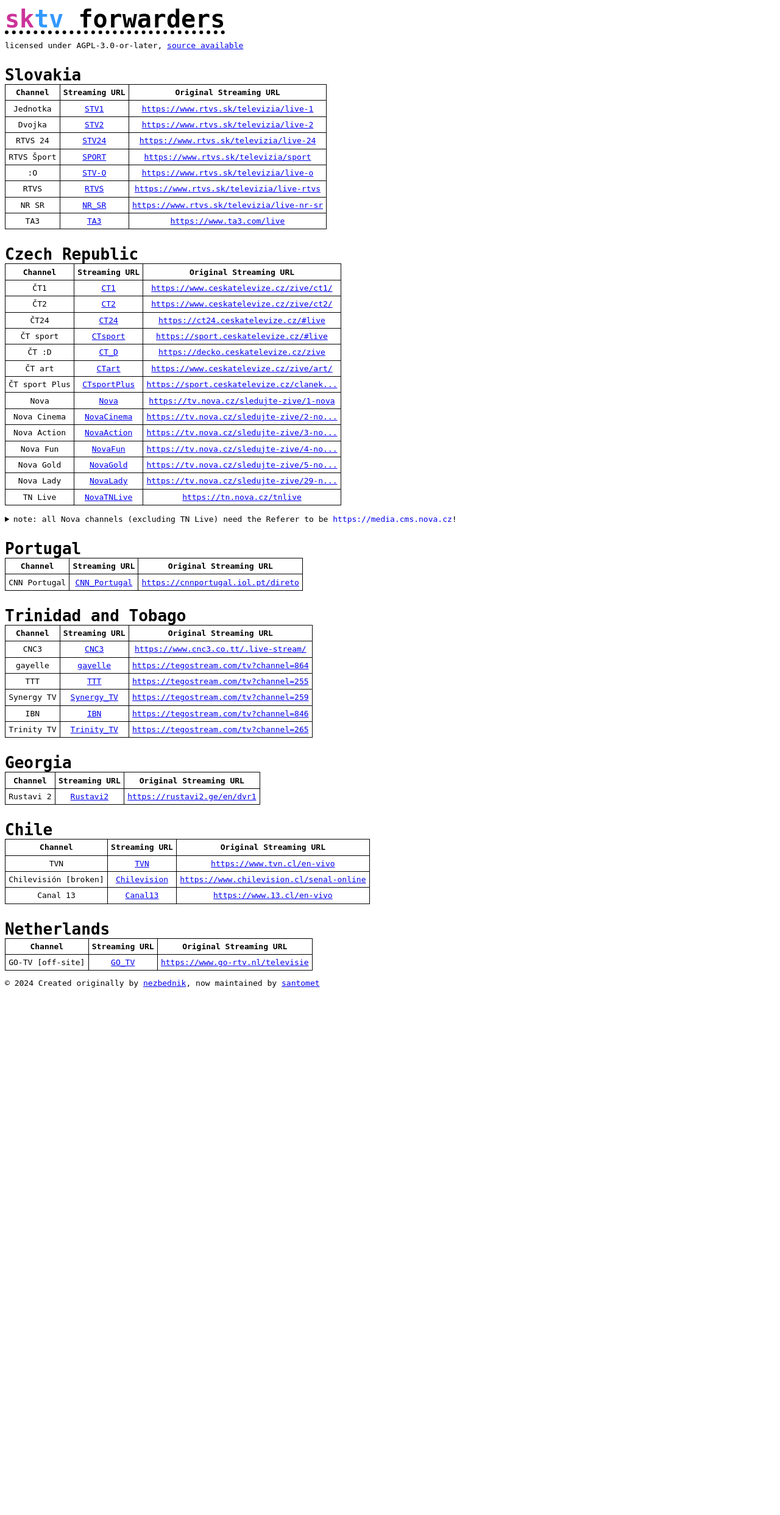
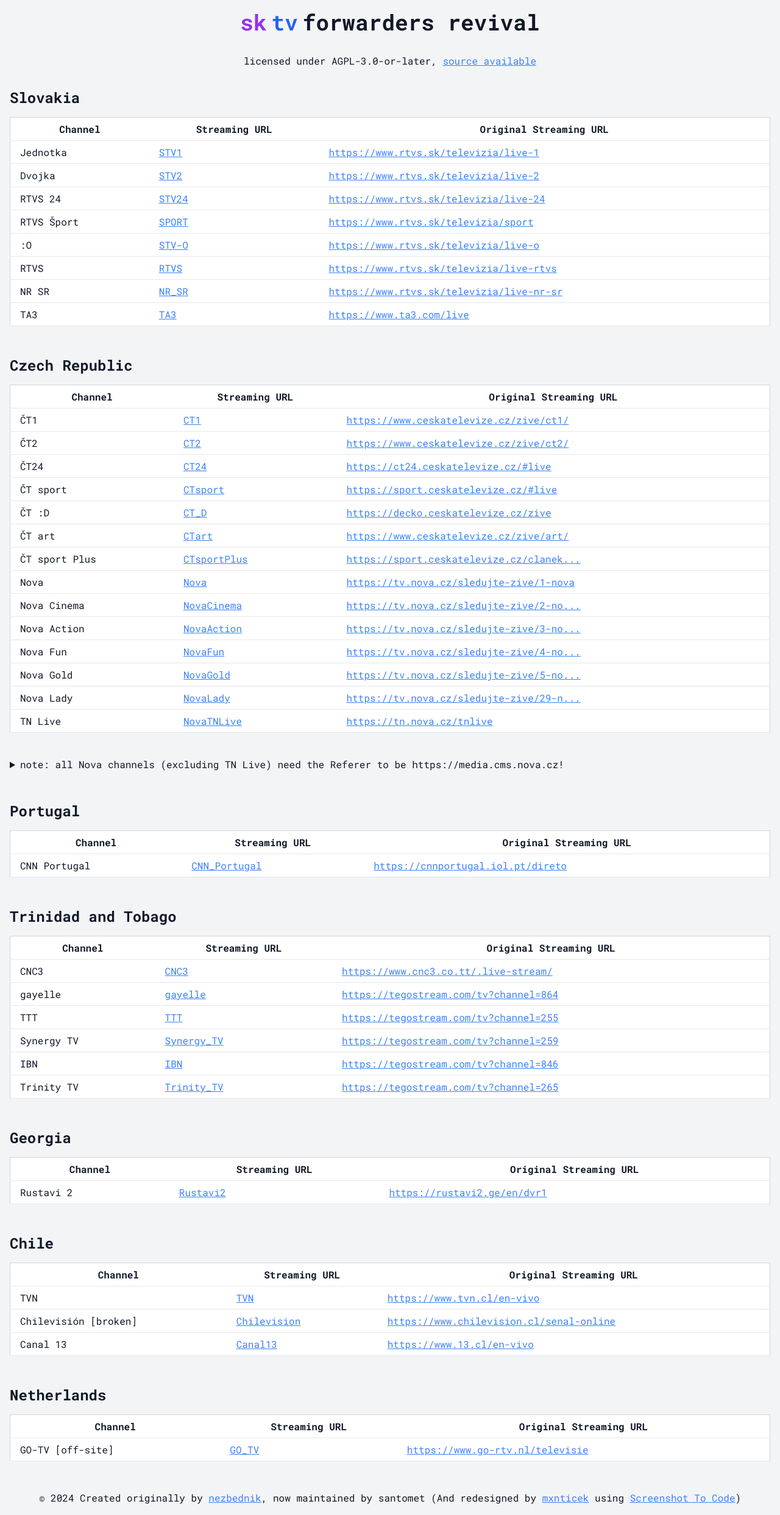
Before and after one commit to santomet/sktv-forwarders, a PHP site: page / in a window 1280 px wide. Shown: the whole page at 61% size. Before the commit the page ends 1620 px from the top, so only its background shows below. Run offline with PHP 8.4, Linux system fonts and the light colour scheme; some libraries are stand-ins or nearby versions.

Commit message:
Update index.php
Updating index.php to reflect the design on menticek.serv00.net/iptv as asked by email by santomet :)

```diff
--- a/index.php
+++ b/index.php
@@ -1,72 +1,61 @@
+<html lang="en">
+<head>
+    <meta charset="UTF-8">
+    <meta name="viewport" content="width=device-width, initial-scale=1.0">
+    <title>sktv forwarders revival</title>
+    <script src="https://cdn.tailwindcss.com"></script>
+    <link rel="stylesheet" href="https://cdnjs.cloudflare.com/ajax/libs/font-awesome/5.15.3/css/all.min.css">
+    <link href="https://fonts.googleapis.com/css2?family=Roboto+Mono:wght@400;700&display=swap" rel="stylesheet">
+    <style>
+        body {
+            font-family: 'Roboto Mono', monospace;
+        }
+    </style>
+</head>
+<body class="bg-gray-100 text-gray-900">
+    <div class="container mx-auto p-4">
+        <div class="flex items-center justify-center space-x-2 text-4xl font-bold mb-8">
+            <h1 class="text-purple-600">sk</h1>
+            <h1 class="text-blue-600">tv</h1>
+            <h1>forwarders revival</h1>
+        </div>
+        <p class="text-center mb-8">licensed under AGPL-3.0-or-later, <a href="source.php" class="text-blue-500 underline">source available</a></p>
         <?php
         include "channels.inc.php";
-?><!DOCTYPE html>
-<html>
-    <title>sktv forwarders</title>
-    <style>
-        * {
-            font-family: monospace;
-        }
-        table {
-            border-collapse: collapse;
-            text-align: center;
-        }
-        td, th {
-            border: 1px solid black;
-            padding: 0.4rem;
-        }
-        .i {
-            display: inline;
-        }
-        .purple {
-            color: #CC3399;
-        }
-        .blue {
-            color: #3399FF;
-        }
-        .title {
-            padding-bottom: 0;
-            margin-bottom: 0;
-            margin-top: 2rem;
-        }
-        .pagetitle {
-            font-size: x-large;
-            border-bottom: 0.5rem solid black;
-            border-style: none none dotted none;
-        }
-        .title-ext {
-            margin-top: 6rem;
-        }
-    </style>
-    <div class="i pagetitle">
-        <h1 class="i purple">sk</h1><h1 class="i blue">tv</h1><h1 class="i">&nbsp;forwarders</h1>
-    </div>
-    <p>licensed under AGPL-3.0-or-later, <a href="https://github.com/santomet/sktv-forwarders">source available</a></p>
-<?php
         foreach($channels as $i) {
-    ?>    <h1 class="title"><?php echo htmlspecialchars($i["name"]); ?></h1>
-    <table>
+        ?>
+        <div class="mb-12">
+            <h1 class="text-2xl font-bold mb-4"><?php echo htmlspecialchars($i["name"]); ?></h1>
+            <div class="overflow-x-auto">
+                <table class="min-w-full bg-white border border-gray-300">
+                    <thead>
                         <tr>
-            <th>Channel</th>
-            <th>Streaming URL</th>
-            <th>Original Streaming URL</th>
+                            <th class="px-4 py-2 border-b">Channel</th>
+                            <th class="px-4 py-2 border-b">Streaming URL</th>
+                            <th class="px-4 py-2 border-b">Original Streaming URL</th>
                         </tr>
+                    </thead>
+                    <tbody>
                         <?php
                         foreach($i["channels"] as $j) {
                         ?>
                         <tr>
-            <td><?php echo htmlspecialchars($j["name"]); ?></td>
-            <td><a href="get.php?x=<?php echo $j["id"]; ?>"><?php echo htmlspecialchars($j["id"]); ?></a></td>
-            <td><a href="<?php echo $j["streamURL"]; ?>"><?php
-    echo htmlspecialchars(strlen($j["streamURL"]) > 40 ? (substr($j["streamURL"], 0, 37) . "...") : $j["streamURL"]);
-?></a></td>
+                            <td class="px-4 py-2 border-b"><?php echo htmlspecialchars($j["name"]); ?></td>
+                            <td class="px-4 py-2 border-b"><a href="/iptv/get.php?x=<?php echo $j["id"]; ?>" class="text-blue-500 underline"><?php echo htmlspecialchars($j["id"]); ?></a></td>
+                            <td class="px-4 py-2 border-b"><a href="<?php echo $j["streamURL"]; ?>" class="text-blue-500 underline"><?php echo htmlspecialchars(strlen($j["streamURL"]) > 40 ? (substr($j["streamURL"], 0, 37) . "...") : $j["streamURL"]); ?></a></td>
                         </tr>
                         <?php
                         }
                         ?>
+                    </tbody>
                 </table>
+            </div>
+            <p class="mt-4"><?php echo $i["note"]; ?></p>
+        </div>
         <?php
-    echo $i["note"];
         }
-?>    <p>&copy; <?php echo date("Y"); ?> Created originally by <a href="https://github.com/NezbednikSK">nezbednik</a>, now maintained by <a href="https://santomet.eu">santomet</a></p>
+        ?>
+        <p class="text-center mt-8">&copy; <?php echo date("Y"); ?> Created originally by <a href="https://github.com/NezbednikSK" class="text-blue-500 underline">nezbednik</a>, now maintained by <a href="https://santomet.eu">santomet</a> (And redesigned by <a href="https://odjezdy.online" class="text-blue-500 underline">mxnticek</a> using <a href="https://screenshottocode.com/" class="text-blue-500 underline bold">Screenshot To Code</a>)</p>
+    </div>
+</body>
 </html>
```
Lines whose indentation alone changed are shown as unchanged.
